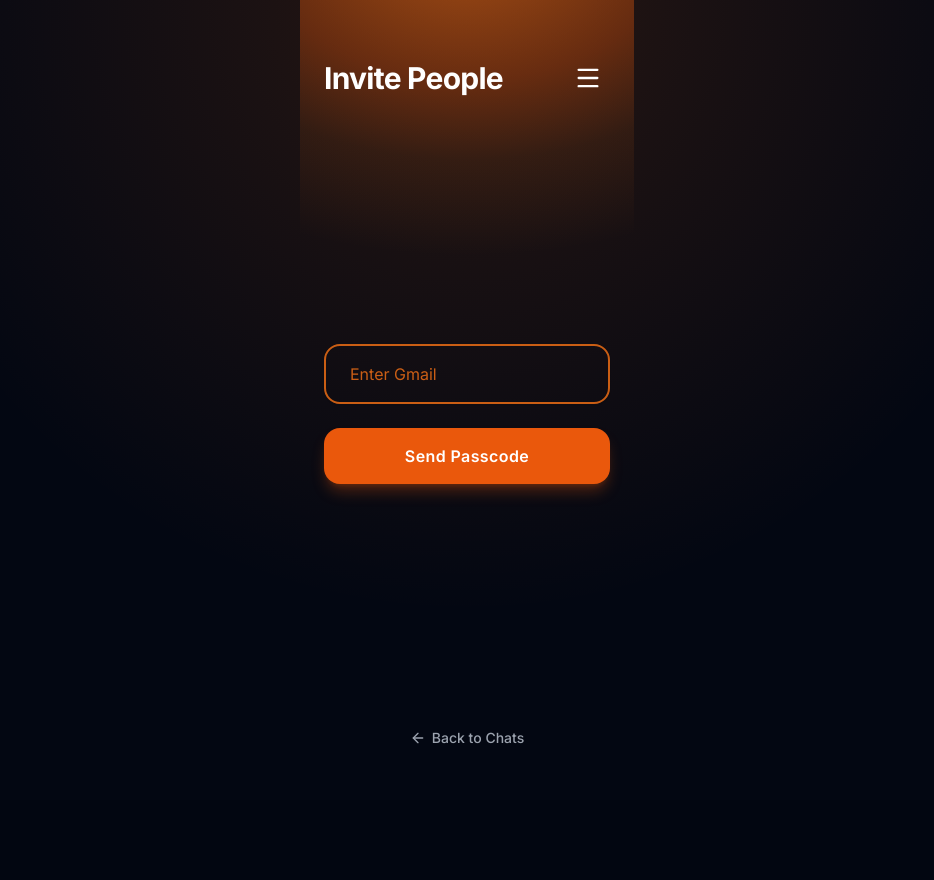
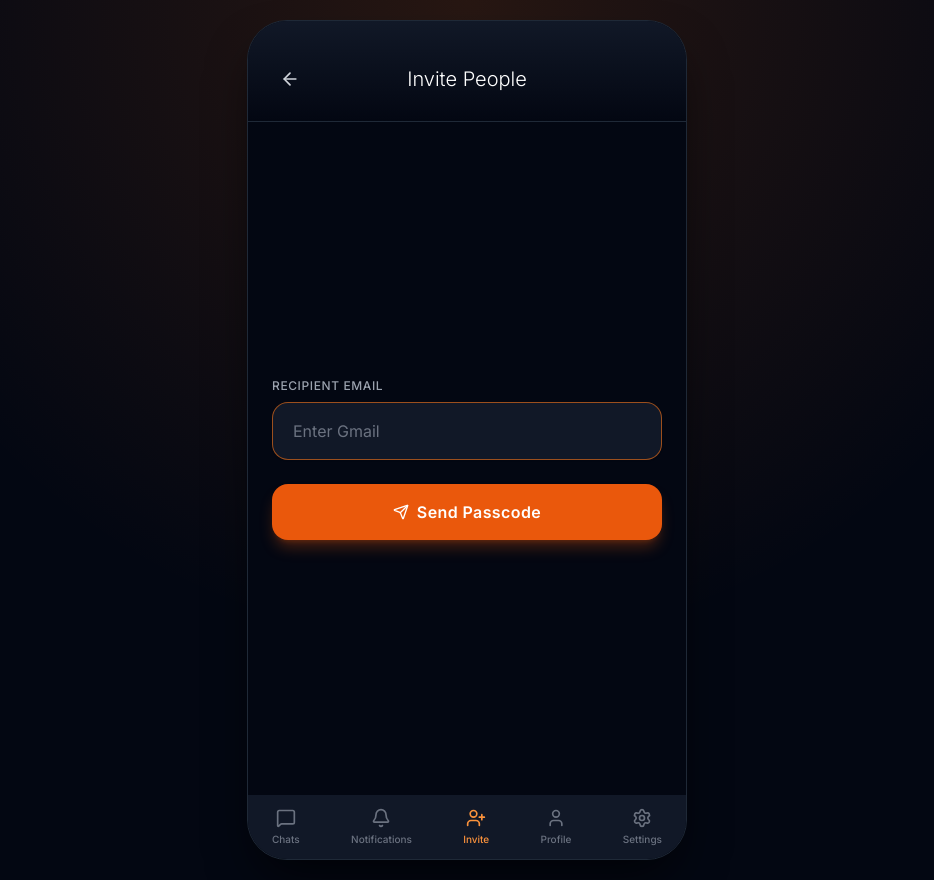
Before and after one commit to parthongit89/Only_us-PRIVATE-MESSAGER-, a Flask app: page /invite in a window 1280 px wide. Shown: the whole page, without its empty margins (173-1107 px from the left). Before the commit the page ends 744 px from the top, so only its background shows below. Run offline with Flask 3, Linux system fonts and the light colour scheme; a user stored in the database is signed in; some libraries are stand-ins or nearby versions.

Commit message:
Apply Notifications theme layout and bottom nav bar to Invite Friend page

```diff
--- a/templates/notifications.html
+++ b/templates/notifications.html
@@ -38,7 +38,7 @@
   </div>
 
   <!-- Bottom Nav -->
-  <div class="border-t border-gray-900 py-3 px-8 flex justify-between items-center bg-gray-900">
+  <div class="border-t border-gray-900 py-3 px-6 flex justify-between items-center bg-gray-900">
     <a href="{{ url_for('chat.home') }}" class="text-gray-500 hover:text-orange-400 flex flex-col items-center gap-1">
       <i data-lucide="message-square" class="w-5 h-5"></i>
       <span class="text-[10px] font-medium">Chats</span>
@@ -46,6 +46,10 @@
     <a href="{{ url_for('user.notifications') }}" class="text-orange-400 flex flex-col items-center gap-1">
       <i data-lucide="bell" class="w-5 h-5"></i>
       <span class="text-[10px] font-medium">Notifications</span>
+    </a>
+    <a href="{{ url_for('user.invite') }}" class="text-gray-500 hover:text-orange-400 flex flex-col items-center gap-1">
+      <i data-lucide="user-plus" class="w-5 h-5"></i>
+      <span class="text-[10px] font-medium">Invite</span>
     </a>
     <a href="{{ url_for('user.profile') }}" class="text-gray-500 hover:text-orange-400 flex flex-col items-center gap-1">
       <i data-lucide="user" class="w-5 h-5"></i>
--- a/templates/user_invite.html
+++ b/templates/user_invite.html
@@ -1,43 +1,64 @@
 {% extends "base.html" %}
 
-{% block title %}OnlyUs - Invite People{% endblock %}
+{% block title %}OnlyUs - Invite Friend{% endblock %}
 
 {% block content %}
-<div class="glow-01-bg min-h-screen flex flex-col justify-between p-6 max-w-md mx-auto relative">
+<div class="app-container flex flex-col justify-between bg-gray-950 text-gray-100 border border-gray-800">
 
-  <!-- Top Navigation Header -->
-  <div class="pt-8 flex items-center justify-between">
-    <h1 class="text-3xl font-extrabold text-white tracking-tight">Invite People</h1>
-    <button onclick="toggleSideDrawer()" class="p-2 text-white hover:text-orange-400 transition focus:outline-none">
-      <i data-lucide="menu" class="w-7 h-7"></i>
-    </button>
+  <!-- Header matching Notifications theme -->
+  <div class="bg-gradient-to-b from-gray-900 to-gray-950 px-6 pt-10 pb-6 flex items-center justify-between border-b border-gray-800">
+    <a href="{{ url_for('chat.home') }}" class="p-2 hover:bg-gray-800 rounded-full text-gray-300">
+      <i data-lucide="arrow-left" class="w-5 h-5"></i>
+    </a>
+    <h2 class="text-xl font-light text-white">Invite People</h2>
+    <div class="w-9"></div>
   </div>
 
-  <!-- Central Invitation Form -->
-  <form action="{{ url_for('user.invite') }}" method="POST" class="my-auto space-y-6 w-full animate-fade-in">
+  <!-- Main Content Area -->
+  <div class="flex-1 px-6 py-8 flex flex-col justify-center animate-fade-in">
+    <form action="{{ url_for('user.invite') }}" method="POST" class="space-y-6">
       <div>
+        <label for="email" class="block text-xs font-medium text-gray-400 uppercase tracking-wider mb-2">Recipient Email</label>
         <input
           type="email"
           id="email"
           name="email"
           placeholder="Enter Gmail"
           required
-        class="w-full bg-transparent border-2 border-orange-500/80 focus:border-orange-500 text-white placeholder-orange-500/80 rounded-2xl px-6 py-4 text-base outline-none transition shadow-sm"
+          class="w-full bg-gray-900 border border-orange-500/60 focus:border-orange-500 text-white placeholder-gray-500 rounded-2xl px-5 py-4 text-base outline-none transition shadow-sm"
         />
       </div>
 
       <button
         type="submit"
-      class="w-full bg-[#ea580c] hover:bg-orange-500 text-white font-semibold py-4 rounded-2xl shadow-lg shadow-orange-600/30 active:scale-[0.98] transition duration-200 text-base tracking-wide"
+        class="w-full bg-[#ea580c] hover:bg-orange-500 text-white font-semibold py-4 rounded-2xl shadow-lg shadow-orange-600/30 active:scale-[0.98] transition duration-200 text-base tracking-wide flex items-center justify-center gap-2"
       >
-      Send Passcode
+        <i data-lucide="send" class="w-4 h-4"></i> Send Passcode
       </button>
     </form>
+  </div>
 
-  <!-- Bottom Navigation Link -->
-  <div class="pb-6 text-center">
-    <a href="{{ url_for('chat.home') }}" class="text-sm font-medium text-gray-400 hover:text-orange-400 transition inline-flex items-center gap-1.5">
-      <i data-lucide="arrow-left" class="w-4 h-4"></i> Back to Chats
+  <!-- Bottom Nav matching Notifications theme -->
+  <div class="border-t border-gray-900 py-3 px-6 flex justify-between items-center bg-gray-900">
+    <a href="{{ url_for('chat.home') }}" class="text-gray-500 hover:text-orange-400 flex flex-col items-center gap-1">
+      <i data-lucide="message-square" class="w-5 h-5"></i>
+      <span class="text-[10px] font-medium">Chats</span>
+    </a>
+    <a href="{{ url_for('user.notifications') }}" class="text-gray-500 hover:text-orange-400 flex flex-col items-center gap-1">
+      <i data-lucide="bell" class="w-5 h-5"></i>
+      <span class="text-[10px] font-medium">Notifications</span>
+    </a>
+    <a href="{{ url_for('user.invite') }}" class="text-orange-400 flex flex-col items-center gap-1">
+      <i data-lucide="user-plus" class="w-5 h-5"></i>
+      <span class="text-[10px] font-medium">Invite</span>
+    </a>
+    <a href="{{ url_for('user.profile') }}" class="text-gray-500 hover:text-orange-400 flex flex-col items-center gap-1">
+      <i data-lucide="user" class="w-5 h-5"></i>
+      <span class="text-[10px] font-medium">Profile</span>
+    </a>
+    <a href="{{ url_for('user.settings') }}" class="text-gray-500 hover:text-orange-400 flex flex-col items-center gap-1">
+      <i data-lucide="settings" class="w-5 h-5"></i>
+      <span class="text-[10px] font-medium">Settings</span>
     </a>
   </div>
 
```
Lines whose indentation alone changed are shown as unchanged.
